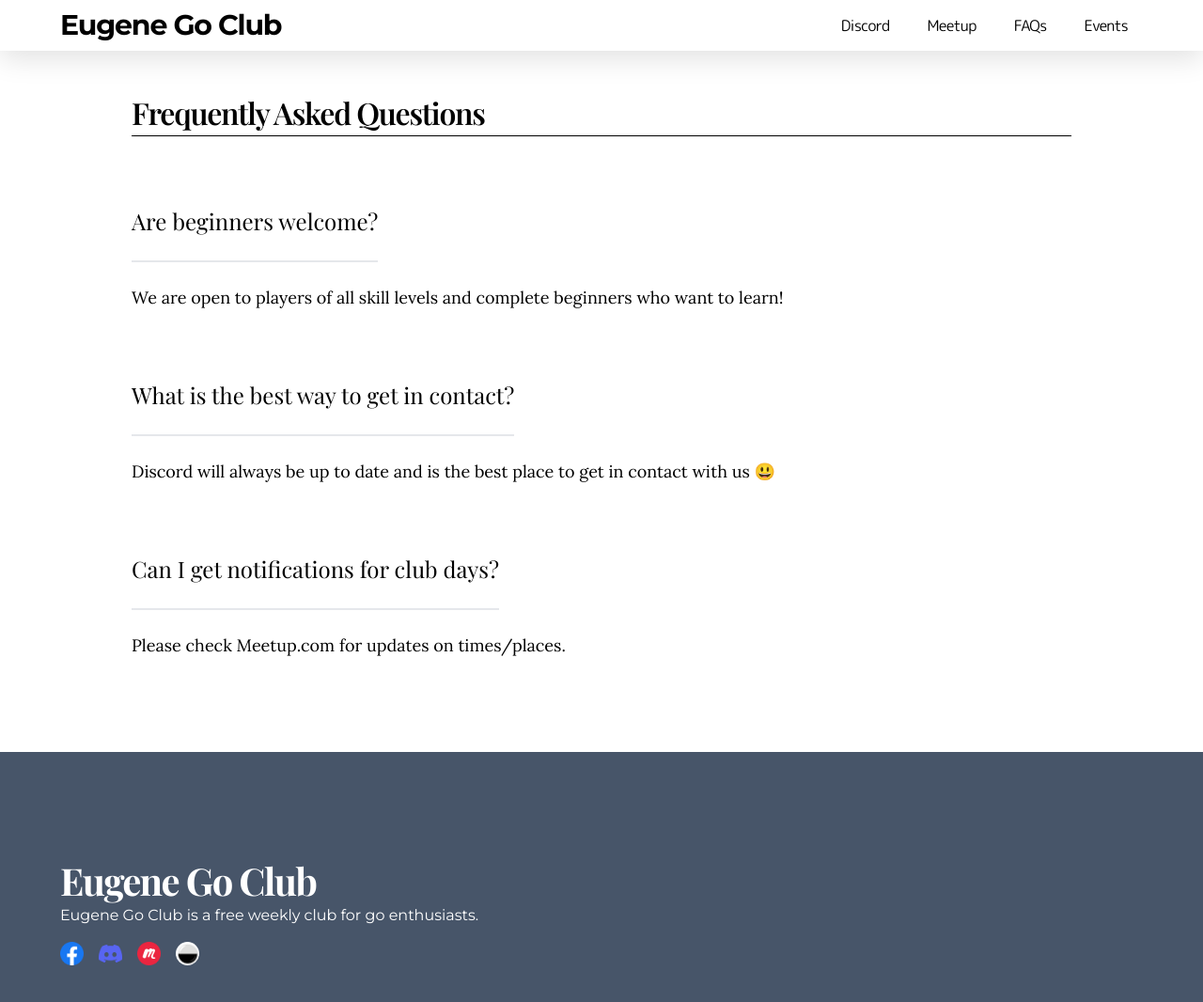
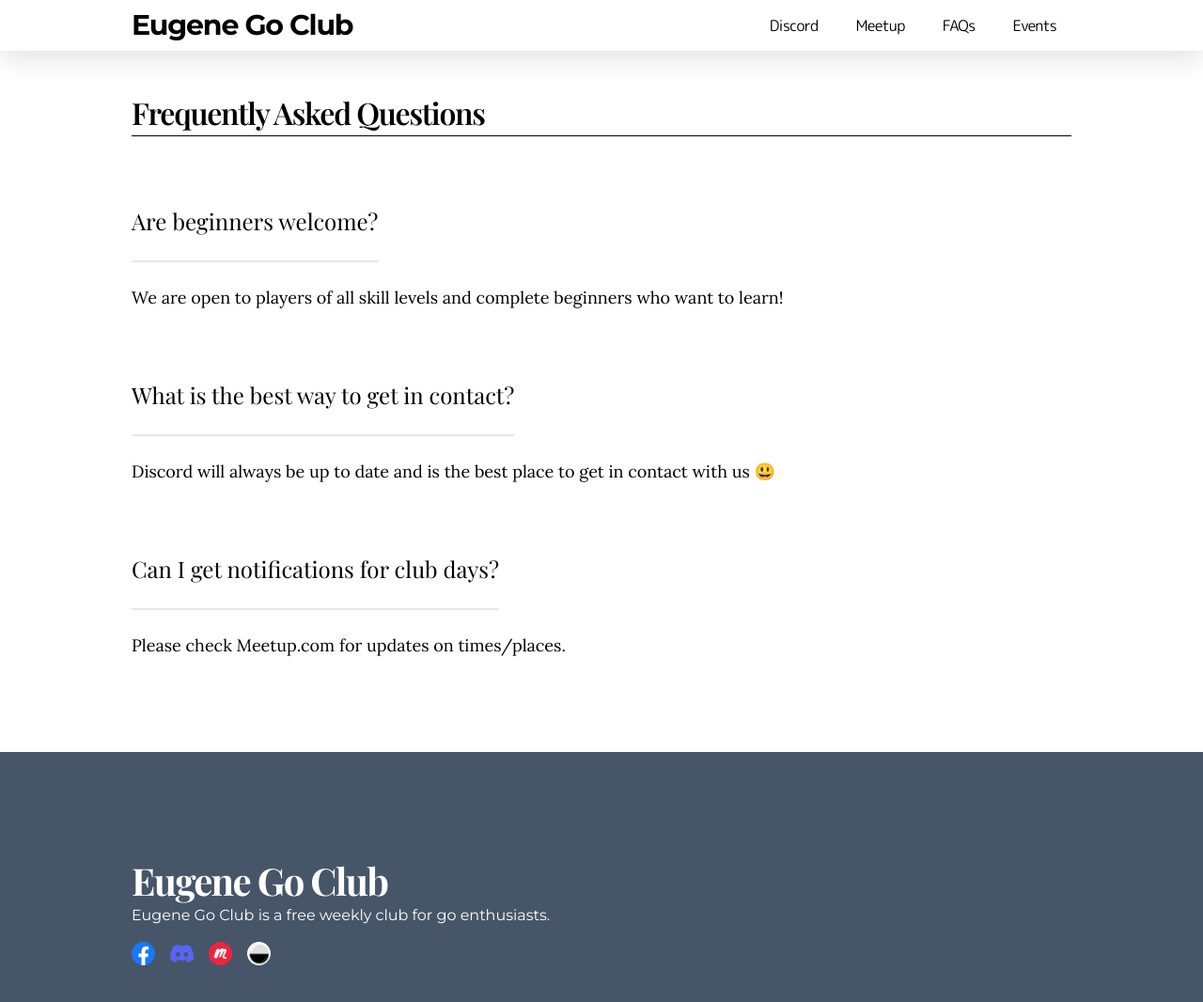
Before and after one commit to hnakae/go-club, a Next.js app: page /faqs in a window 1280 px wide. Shown: the top 1066 px of the page at 94% size. Built offline with nearby package versions, Linux system fonts and the light colour scheme; a web font is replaced by a local one.

Commit message:
max-w-[1000px]

```diff
--- a/src/app/_components/container.tsx
+++ b/src/app/_components/container.tsx
@@ -5,7 +5,7 @@ type Props = {
 const Container = ({ children }: Props) => {
   return (
     // w-[90%] max-w-[1000px]
-    <div className="container flex  flex-col max-w-[1000px]  mx-auto  space-y-36 py-24">
+    <div className="container flex  flex-col max-w-[1000px]  mx-auto  space-y-36 pt-24 pb-36">
       {children}
     </div>
   );
--- a/src/app/_components/footer.tsx
+++ b/src/app/_components/footer.tsx
@@ -6,9 +6,10 @@ import Link from "next/link";
 export function Footer() {
   return (
     // #A69EF5", to: "#DCC9FE" bg-gradient-to-tr from-[#A69EF5] to-[#DCC9FE]
-    <footer className="select-nonemax-w-screen mx-0 bg-slate-600">
+    <footer className="select-none max-w-screen mx-0 bg-slate-600 flex justify-center">
       {/* <Container> */}
-      <div className="py-28 flex flex-col items-start text-white px-16 ">
+      {/* <div className="w-full max-w-[1000px] flex justify-between items-center "> */}
+      <div className="w-full max-w-[1000px] py-28 flex flex-col items-start text-white ">
         <h3 className="font-playfair text-4xl lg:text-[2.5rem] font-bold tracking-tighter leading-tight text-center lg:text-left mb-10 lg:mb-0 lg:pr-4 lg:w-1/2 ">
           Eugene Go Club
         </h3>
--- a/src/app/_components/join-community.tsx
+++ b/src/app/_components/join-community.tsx
@@ -8,7 +8,7 @@ const JoinCommunity = () => {
     <div className="select-none  shadow-lg rounded-xl overflow-visible  mt-6">
       <div className=" flex xs:flex-col-reverse sm:flex-col-reverse justify-center items-center shadow-lg rounded-xl h-[480px] overflow-hidden">
         <div className="bg-white message flex flex-col h-full w-full justify-center items-start md:w-1/2 lg:w-1/2 xl:w-1/2 2xl:w-1/2 p-8">
-          <h1 className="font-playfair text-[40px] leading-[1.06] tracking-wider font-semibold mb-4">
+          <h1 className="font-playfair text-4xl leading-[1.06] tracking-wide font-semibold mb-4">
             Become A Part Of Our Community!
           </h1>
           <p className="font-lora text-md pr-8 mb-6 tracking-wide">
--- a/src/app/_components/meetup-info.tsx
+++ b/src/app/_components/meetup-info.tsx
@@ -7,16 +7,12 @@ const MeetUpInfo = () => {
     // bg-gradient-to-b from-blue-500 to-sky-300
     // bg-[url('/assets/images/cover.jpg')]  image background
     // bg-[url(/assets/images/background-flipped.png)]
-    <div className="flex flex-col justify-start items-center mt-12 ">
-      {/* <div className=" border-black text-[55px] font-black ">Meetup Info</div> */}
+    // <div className="flex flex-col justify-start items-center mt-12 ">
 
-      <div className="   text-start h-fit flex items-center justify-center rounded-md ">
+    <div className="   text-start h-fit flex items-center justify-center rounded-md mt-12 sm:flex-col xs:flex-col">
       <div className="py-12  h-fit flex-col flex items-center justify-center rounded-md  text-center  ">
         <div className="font-playfair text-[55px] mb-4"> Wednesdays</div>
-          <div className="font-montserrat text-2xl mb-4">
-            {" "}
-            5:30 pm - 9:00 pm
-          </div>
+        <div className="font-montserrat text-2xl mb-4"> 5:30 pm - 9:00 pm</div>
         <div className="font-montserrat text-2xl ">
           {" "}
           5th Street Alley near{" "}
@@ -40,7 +36,7 @@ const MeetUpInfo = () => {
         </a>
       </div>
     </div>
-    </div>
+    // </div>
   );
 };
 
--- a/src/app/_components/navbar.tsx
+++ b/src/app/_components/navbar.tsx
@@ -18,7 +18,7 @@ export function Navbar() {
         className="z-20  fixed flex justify-center items-center h-auto py-2 w-full mx-0 px-0  shadow-md select-none "
         style={{ backdropFilter: "blur(10px)" }}
       >
-        <div className="w-full max-w-[1200px] flex justify-between items-center px-6">
+        <div className="w-full max-w-[1000px] flex justify-between items-center ">
           <div className="text-3xl  font-bold tracking-tighter leading-tight flex items-center">
             <Link
               href="/"
```
Lines whose indentation alone changed are shown as unchanged.
